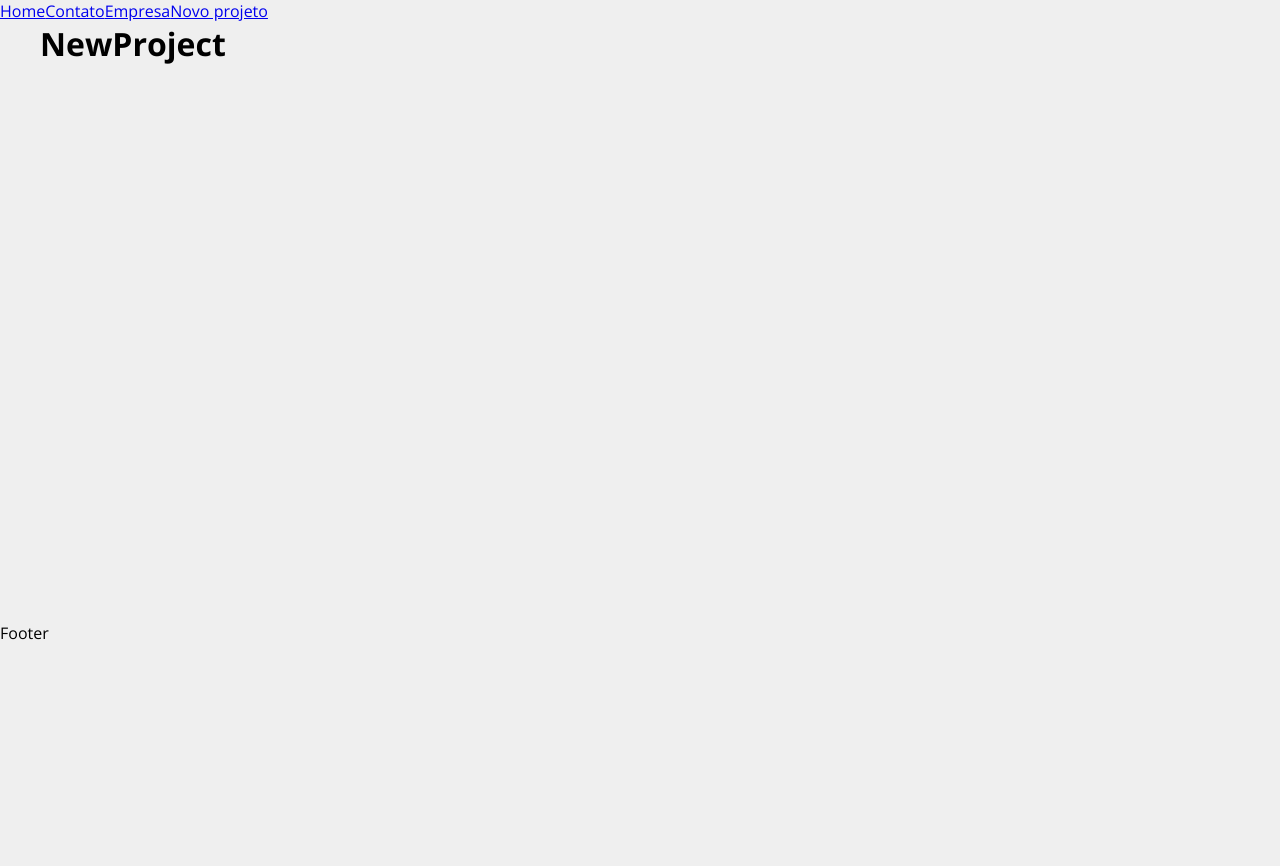
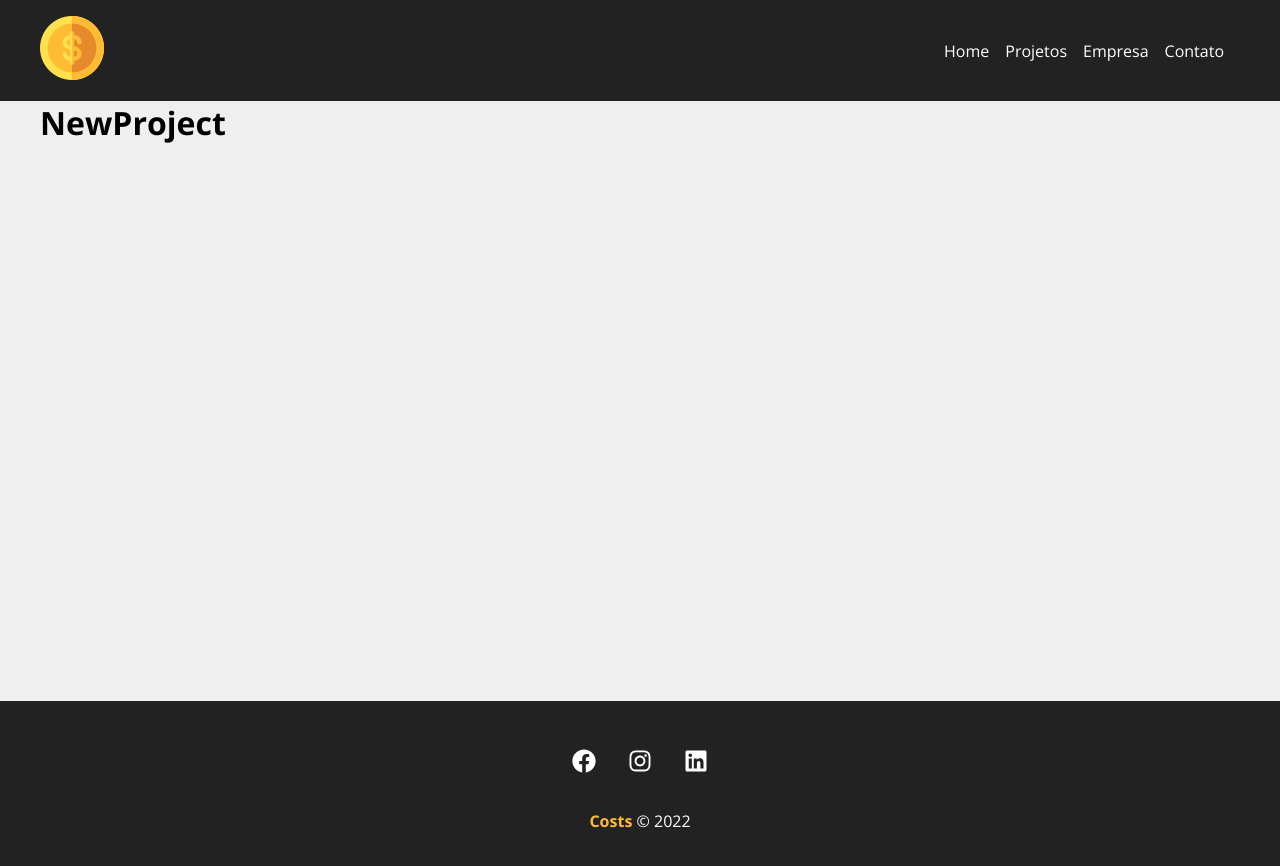
Before and after one commit to guilhermescr/reactjs, a React (Create React App) app in the folder costs/: page /newproject in a window 1280 px wide. Shown: the top 866 px of the page. Before the commit the page ends 800 px from the top, so only its background shows below. Built offline with nearby package versions, Linux system fonts and the light colour scheme.

Commit message:
created navbar and footer components

```diff
--- a/costs/src/App.js
+++ b/costs/src/App.js
@@ -1,30 +1,28 @@
-import { BrowserRouter as Router, Routes, Route, Link} from 'react-router-dom';
+import { BrowserRouter as Router, Routes, Route} from 'react-router-dom';
 import Container from './components/layouts/Container';
 import Home from './components/pages/Home';
 import Contact from './components/pages/Contact';
 import Company from './components/pages/Company';
 import NewProject from './components/pages/NewProject';
+import Navbar from './components/layouts/Navbar';
+import Footer from './components/layouts/Footer';
+import Projects from './components/pages/Projects';
 
 function App() {
   return (
     <Router>
-      <ul>
-        <Link to="/">Home</Link>
-        <Link to="/contact">Contato</Link>
-        <Link to="/company">Empresa</Link>
-        <Link to="/newproject">Novo projeto</Link>
-      </ul>
+      <Navbar />
 
       <Container customClass="min-height">
         <Routes>
           <Route path="/" element={<Home />} />
+          <Route path="/projects" element={<Projects />} />
           <Route path="/company" element={<Company />} />
           <Route path="/contact" element={<Contact />} />
           <Route path="/newproject" element={<NewProject />} />
         </Routes>
       </Container>
-
-      <p>Footer</p>
+      <Footer />
     </Router>
   );
 }
--- /dev/null
+++ b/costs/src/components/layouts/Footer.js
@@ -0,0 +1,20 @@
+import { FaFacebook, FaInstagram, FaLinkedin } from 'react-icons/fa';
+
+import styles from './Footer.module.css';
+
+function Footer() {
+  return (
+    <footer className={styles.footer}>
+      <ul className={styles.social_list}>
+        <li><FaFacebook /></li>
+        <li><FaInstagram /></li>
+        <li><FaLinkedin /></li>
+      </ul>
+      <p className={styles.copy_right}>
+        <span>Costs</span> &copy; 2022
+      </p>
+    </footer>
+  );
+}
+
+export default Footer;
--- /dev/null
+++ b/costs/src/components/layouts/Footer.module.css
@@ -0,0 +1,32 @@
+.footer {
+  background-color: #222;
+  color: #fff;
+  padding: 3em;
+  text-align: center;
+}
+
+.social_list {
+  display: flex;
+  justify-content: center;
+  list-style-type: none;
+}
+
+.social_list li {
+  margin: 0 1em;
+}
+.social_list li:hover {
+  color: #ffbb33;
+}
+.social_list svg {
+  cursor: pointer;
+  font-size: 1.5em;
+}
+
+.copy_right {
+  margin-top: 2em;
+}
+
+.copy_right span {
+  color: #ffbb33;
+  font-weight: bold;
+}
--- /dev/null
+++ b/costs/src/components/layouts/Navbar.js
@@ -0,0 +1,34 @@
+import { Link } from "react-router-dom";
+
+import Container from "./Container";
+
+import styles from './Navbar.module.css';
+import logo from '../../img/costs_logo.png';
+
+function Navbar() {
+  return (
+    <nav className={styles.navbar}>
+      <Container>
+        <Link to="/">
+          <img src={logo} alt="Costs Logo" />
+        </Link>
+        <ul className={styles.list}>
+          <li className={styles.item}>
+            <Link to="/">Home</Link>
+          </li>
+          <li className={styles.item}>
+            <Link to="/projects">Projetos</Link>
+          </li>
+          <li className={styles.item}>
+            <Link to="/company">Empresa</Link>
+          </li>
+          <li className={styles.item}>
+            <Link to="/contact">Contato</Link>
+          </li>
+        </ul>
+      </Container>
+    </nav>
+  )
+}
+
+export default Navbar;
--- /dev/null
+++ b/costs/src/components/layouts/Navbar.module.css
@@ -0,0 +1,25 @@
+.navbar {
+  background-color: #222;
+  display: flex;
+  justify-content: space-between;
+  padding: 1em;
+}
+
+.list {
+  display: flex;
+  align-items: center;
+  list-style: none;
+}
+
+.item {
+  margin-right: 1em;
+}
+
+.item a {
+  color: #FFF;
+  text-decoration: none;
+}
+
+.item a:hover {
+  color: #FFBB33;
+}
--- /dev/null
+++ b/costs/src/components/pages/Projects.js
@@ -0,0 +1,5 @@
+function Projects() {
+  return <h1>Projects</h1>
+}
+
+export default Projects;
```
